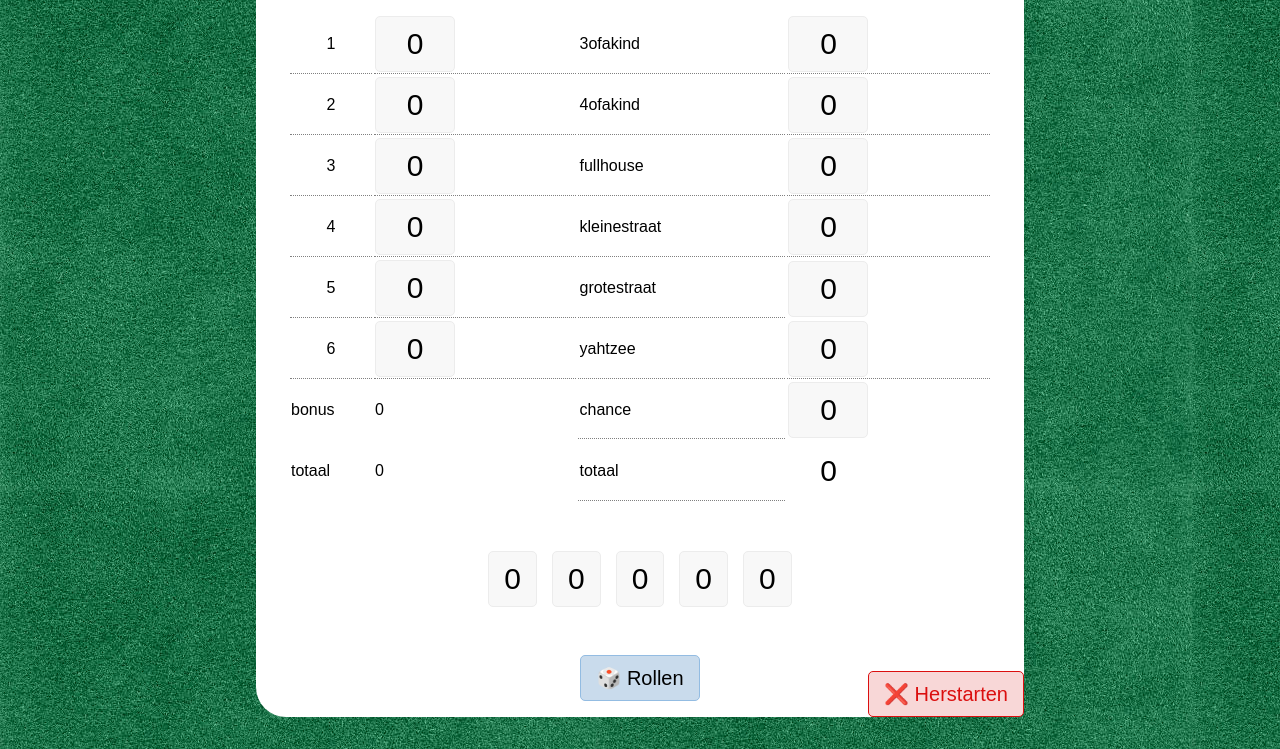
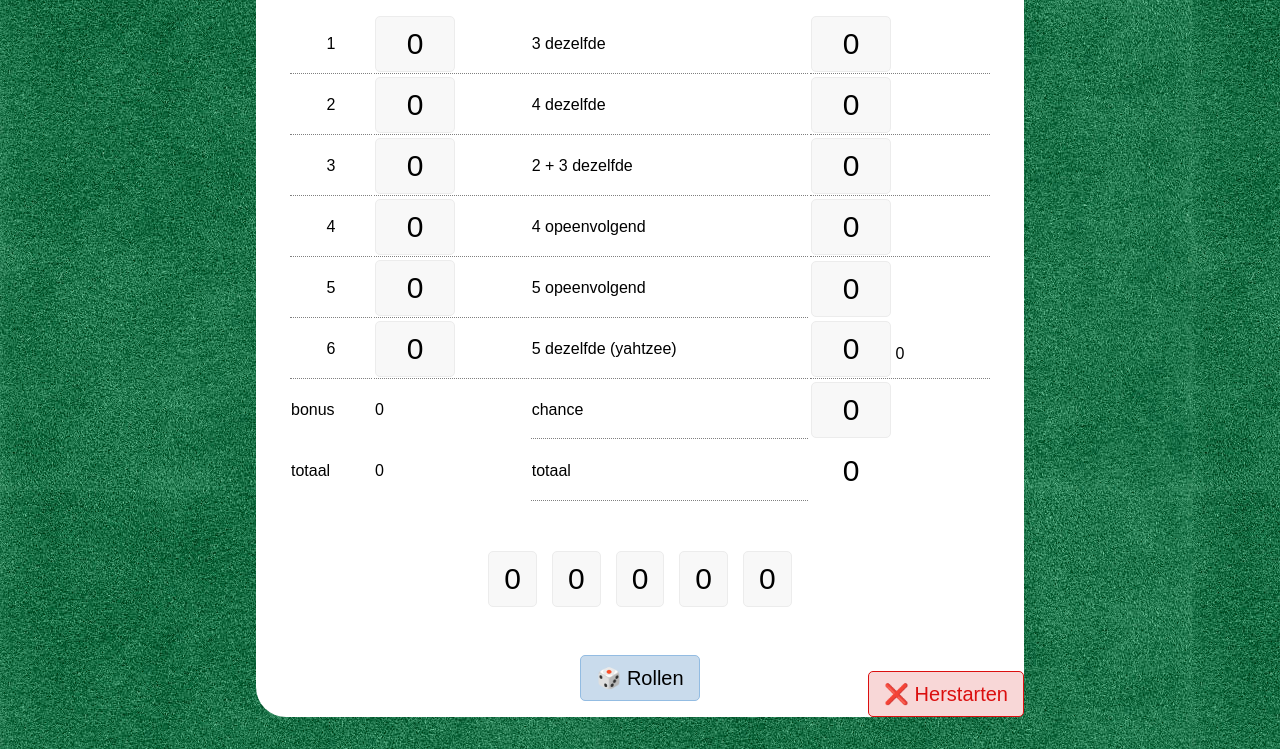
Before and after one commit to stijnsta/yahtzeejs, a plain HTML site: page index.html in a window 1280 px wide. Both pictures are taken after a click on the button "❌ Herstarten". Shown: the part 122-871 px from the top of the page. Drawn offline with Linux system fonts and the light colour scheme.

Commit message:
favico + extra score + labels

```diff
--- a/index.html
+++ b/index.html
@@ -3,6 +3,10 @@
 <head>
     <script src="js/y.js"></script>
     <link rel="stylesheet" href="css/y.css" />
+    <meta name="viewport"
+      content="width=device-width, initial-scale=1.0, maximum-scale=1.0, user-scalable=0">
+
+      <link rel="icon" type="image/png" href="images/favicon.png" />
 </head>
 
 <body>
@@ -34,7 +38,7 @@
                                 onclick="save(this)">0</button>
                         </td>
                         <td class="game__table-type">
-                            <span>3ofakind</span>
+                            <span>3 dezelfde</span>
                         </td>
                         <td class="game__table-score">
                             <button class="btn points" data-top="0" id="btn3kind" data-saved="0" data-point="1"
@@ -50,7 +54,7 @@
                                 onclick="save(this)">0</button>
                         </td>
                         <td class="game__table-type">
-                            <span>4ofakind</span>
+                            <span>4 dezelfde</span>
                         </td>
                         <td class="game__table-score">
                             <button class="btn points" data-top="0" id="btn4kind" data-saved="0" data-point="1"
@@ -66,7 +70,7 @@
                                     onclick="save(this)">0</button>
                         </td>
                         <td class="game__table-type">
-                            <span>fullhouse</span>
+                            <span>2 + 3 dezelfde</span>
                         </td>
                         <td class="game__table-score">
                             <button class="btn points" data-top="0" id="btnfh" data-saved="0" data-point="1"
@@ -82,7 +86,7 @@
                                     onclick="save(this)">0</button>
                         </td>
                         <td class="game__table-type">
-                            <span>kleinestraat</span>
+                            <span>4 opeenvolgend</span>
                         </td>
                         <td class="game__table-score">
                             <button class="btn points" data-top="0" id="btnss" data-saved="0" data-point="1"
@@ -98,7 +102,7 @@
                                     onclick="save(this)">0</button>
                         </td>
                         <td class="game__table-type">
-                            <span>grotestraat</span>
+                            <span>5 opeenvolgend</span>
                         </td>
                         <td>
                             <button class="btn points" data-top="0" id="btnbs" data-saved="0" data-point="1"
@@ -114,12 +118,12 @@
                                     onclick="save(this)">0</button>
                         </td>
                         <td class="game__table-type">
-                            <span>yahtzee</span>
+                            <span>5 dezelfde (yahtzee)</span>
                         </td>
                         <td class="game__table-score">
                             <button class="btn points yahtzee" data-top="0" id="btny" data-saved="0" data-point="1"
                                     onclick="save(this)">0</button>
-                            <span class="extra hidden"></span>
+                            <span class="extra hidden" id="lblextra"></span>
                             <input type="hidden" id="extra" value="0">
                         </td>
                     </tr>
--- a/js/y.js
+++ b/js/y.js
@@ -16,6 +16,8 @@ function restart() {
     document.getElementById("lbltotalu").innerText = 0;
     document.getElementById("lbltotall").innerText = 0;
     document.getElementById("lblpoints").innerText = 0;
+    document.getElementById("lblextra").innerText = document.getElementById("extra").value;
+    document.getElementById("lblextra").classList.add("hidden");
     resetRoll();
 
 }
@@ -160,7 +162,9 @@ function rollcalculate(dices) {
 
             document.getElementById("btny").innerText = 50;
         } else {
-            document.getElementById("extra").value += 50;
+            document.getElementById("extra").value = parseInt(document.getElementById("extra").value) +  parseInt(50);
+            document.getElementById("lblextra").innerText = document.getElementById("extra").value;
+            document.getElementById("lblextra").classList.remove("hidden");
         }
     }
     //fullhouse
```
Also changed, not shown: images/favicon.png (added).
